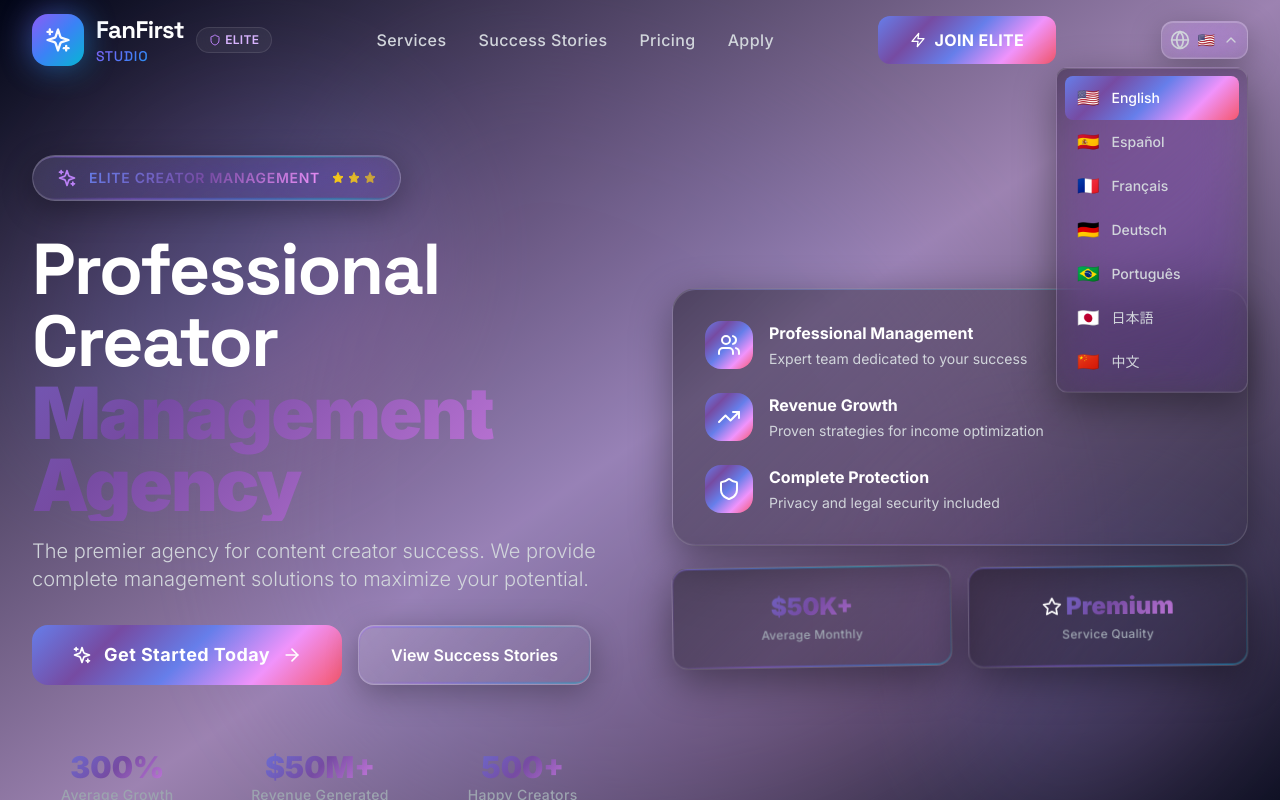
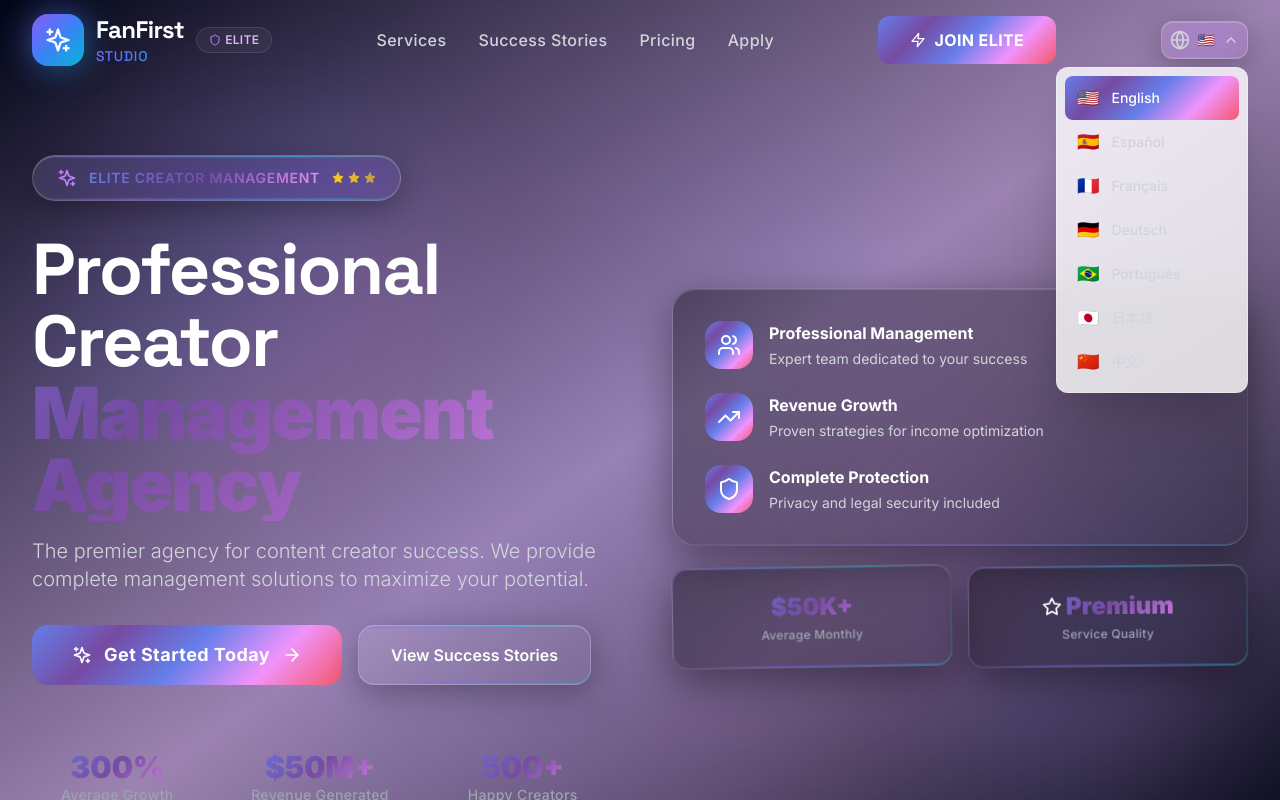
Before and after one commit to ThereIsSomething/FanfirstStudio, a React (Vite) app: page / in a window 1280 px wide. Both pictures are taken after a click on the button "🇺🇸". Shown: the top 800 px of the page. Built offline with nearby package versions, Linux system fonts and the light colour scheme.

Commit message:
Updated LanguageSelector.tsx

```diff
--- a/src/components/LanguageSelector.tsx
+++ b/src/components/LanguageSelector.tsx
@@ -33,7 +33,8 @@ const LanguageSelector = () => {
       </button>
 
       {isOpen && (
-        <div className="absolute top-full right-0 mt-2 w-48 aqua-glass-dark rounded-xl border border-white/20 shadow-2xl z-50">
+        <div className="absolute top-full right-0 mt-2 w-48 bg-white/80 dark:bg-gray-900/80 backdrop-blur-md rounded-xl border border-white/30 shadow-2xl z-50">
+
           <div className="p-2">
             {languages.map((lang) => (
               <button
```
